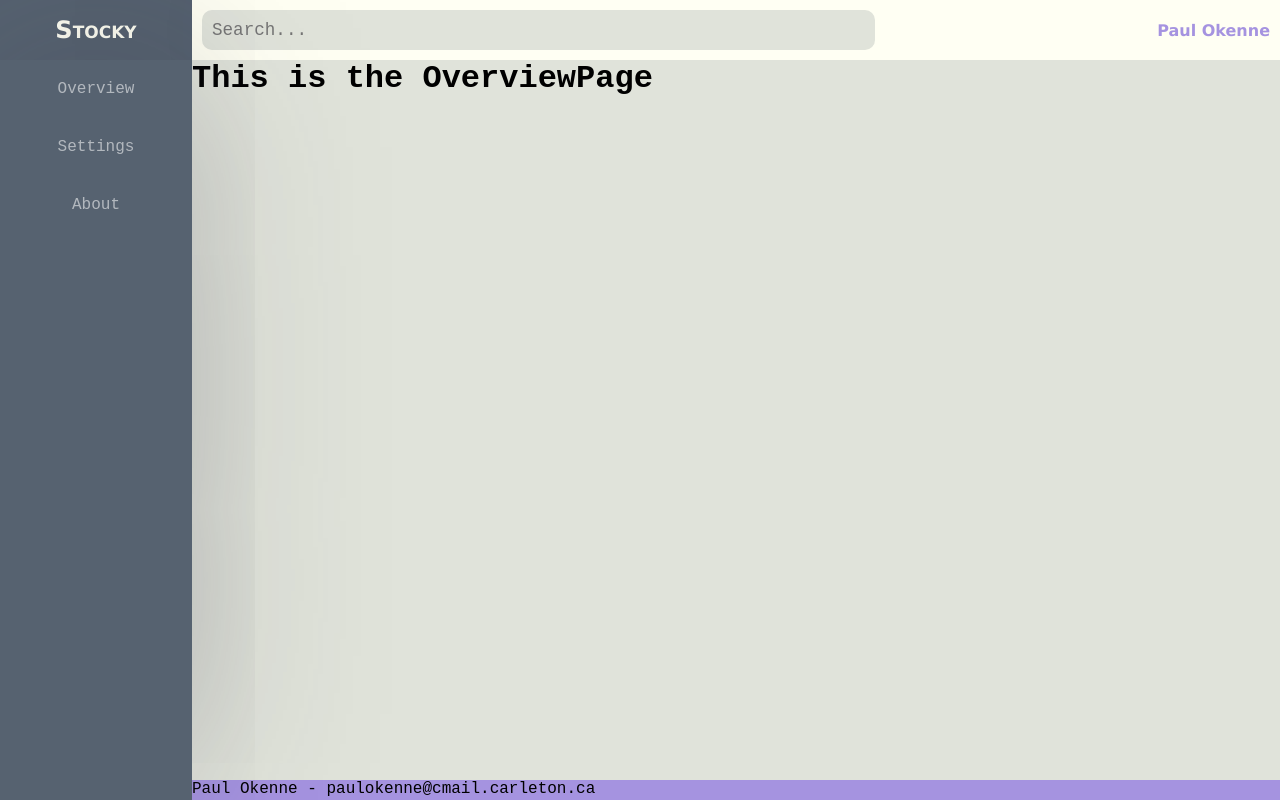
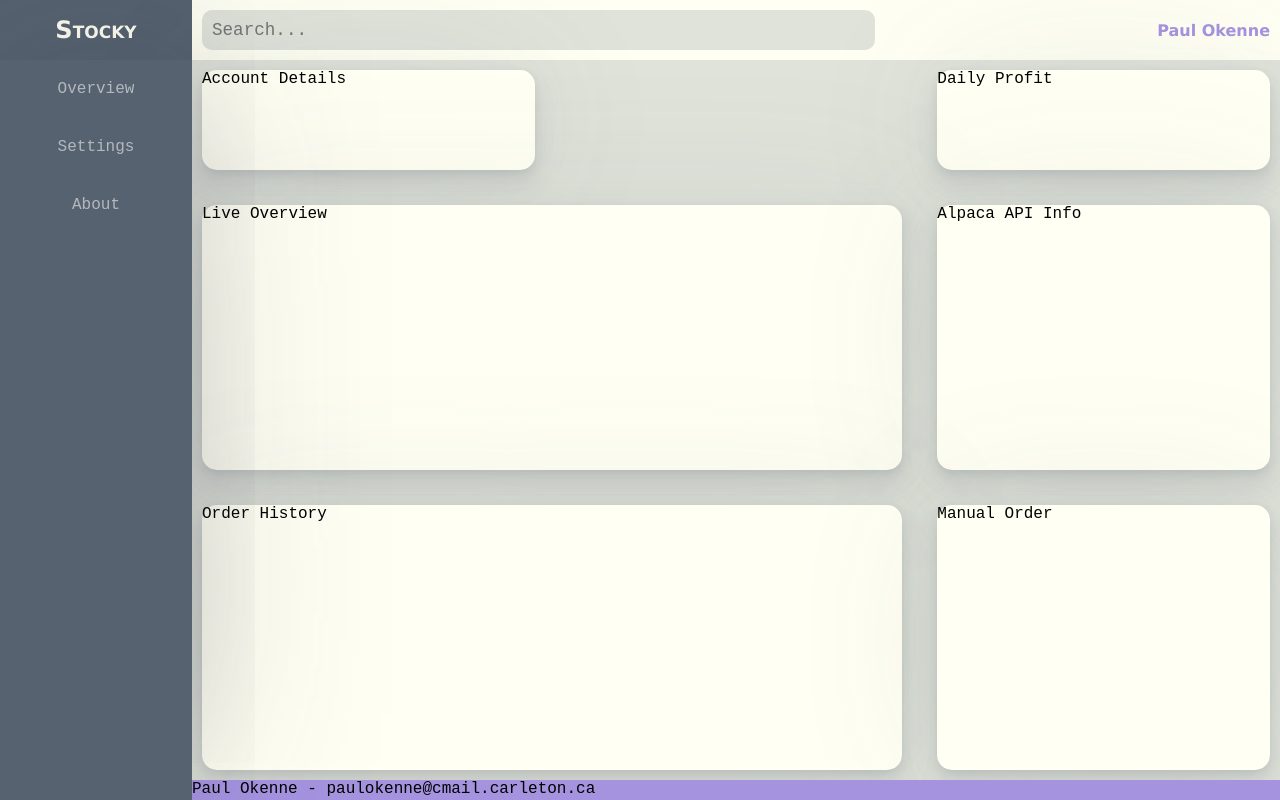
Before and after one commit to TheUcheojor/stocky, a React (Create React App) app in the folder stocky-frontend/: page / in a window 1280 px wide. Built offline with nearby package versions, Linux system fonts and the light colour scheme.

Commit message:
Setup Overview Page Layout

```diff
--- a/stocky-frontend/src/App.css
+++ b/stocky-frontend/src/App.css
@@ -25,6 +25,8 @@ body{
 
 }
 
+
+/* Header Designs - STARTS */
 #header{
   grid-area:header;
   background:#566270;
@@ -39,7 +41,10 @@ body{
   align-items: center;
   justify-content: center;
 }
+/* Header Designs - ENDS */
 
+
+/* Horizontal Bar Design - STARTS */
 #hor-bar{
   grid-area:hor-bar;
   background: #FFFFF3;
@@ -48,7 +53,8 @@ body{
   display: flex;
   justify-content:space-between;
   align-items: center;
-  box-shadow: 0 0 200px -20px rgba(57,55,73,.4);
+  /* box-shadow: 0 0 200px -20px rgba(57,55,73,.4); */
+
 }
 
 .search-bar{
@@ -73,6 +79,11 @@ body{
   font-weight: 900;
 }
 
+/* Horizontal Bar Design - ENDS */
+
+
+
+/* Vertical Bar Design - STARTS */
 #vert-bar{
   grid-area:vert-bar;
   background-color: #566270;
@@ -97,13 +108,70 @@ body{
   font-weight: bold;
 }
 
+/* Vertical Bar Design - ENDS */
 
+
+/* Content Design - STARTS */
 #content{
   grid-area:content;
   background:#E0E3DA;
+
+  display: grid;
+  grid-template-columns: 1fr 1fr 1fr;
+  grid-template-rows: 120px 1fr 1fr;
+
+  grid-template-areas:
+  "account-details .  daily-profit"
+  "live-overview live-overview api-info"
+  "order-history order-history manual-order"
+  ;
+
+  grid-gap:15px;
+
 }
 
+.container{
+  background-color: #FFFFF3;
+  border-radius: 15px;
+  box-shadow: 0 0rem 9.375rem rgba(90,97,105,.1), 0 0.25rem 0.5rem rgba(90,97,105,.12), 0 0.9375rem 1.375rem rgba(90,97,105,.1), 0 0.4375rem 2.1875rem rgba(165,182,201,.1);
+  margin: 10px 10px;
+}
+
+.account-details{
+  grid-area: account-details ;
+
+}
+
+.daily-profit{
+  grid-area: daily-profit ;
+}
+
+.live-overview{
+  grid-area: live-overview ;
+}
+
+.api-info{
+  grid-area: api-info ;
+}
+
+.order-history{
+  grid-area: order-history ;
+}
+
+.manual-order{
+  grid-area: manual-order;
+}
+
+
+
+
+
+/* Content Design - ENDS */
+
+
+/* Footer Design - STARTS */
 #footer{
   grid-area:footer;
   background: #A593E0;
 }
+/* Footer Design - ENDS */
--- a/stocky-frontend/src/pages/OverviewPage.js
+++ b/stocky-frontend/src/pages/OverviewPage.js
@@ -3,10 +3,17 @@ import React from 'react'
 const OverviewPage=()=>(
 
     <div id='content'>
-         <h1>This is the OverviewPage</h1>
+        <div className='container account-details'> Account Details </div>
+        <div className='container daily-profit'> Daily Profit </div>
+        <div className='container live-overview'> Live Overview</div>
+        <div className='container api-info'> Alpaca API Info</div>
+        <div className='container order-history'> Order History </div>
+        <div className='container manual-order'> Manual Order </div>
 
     </div>
 
 )
-
+// "account-details .  daily-profit"
+// "live-overview live-overview api-info"
+// "order-history order-history manual-order"
 export default OverviewPage;
```
